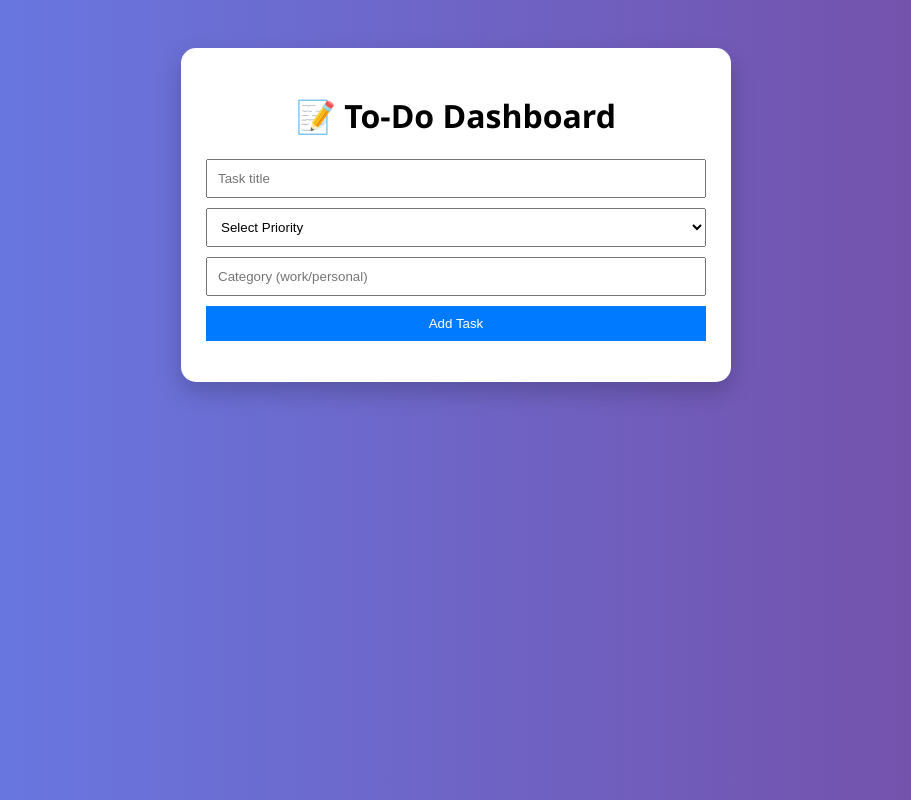
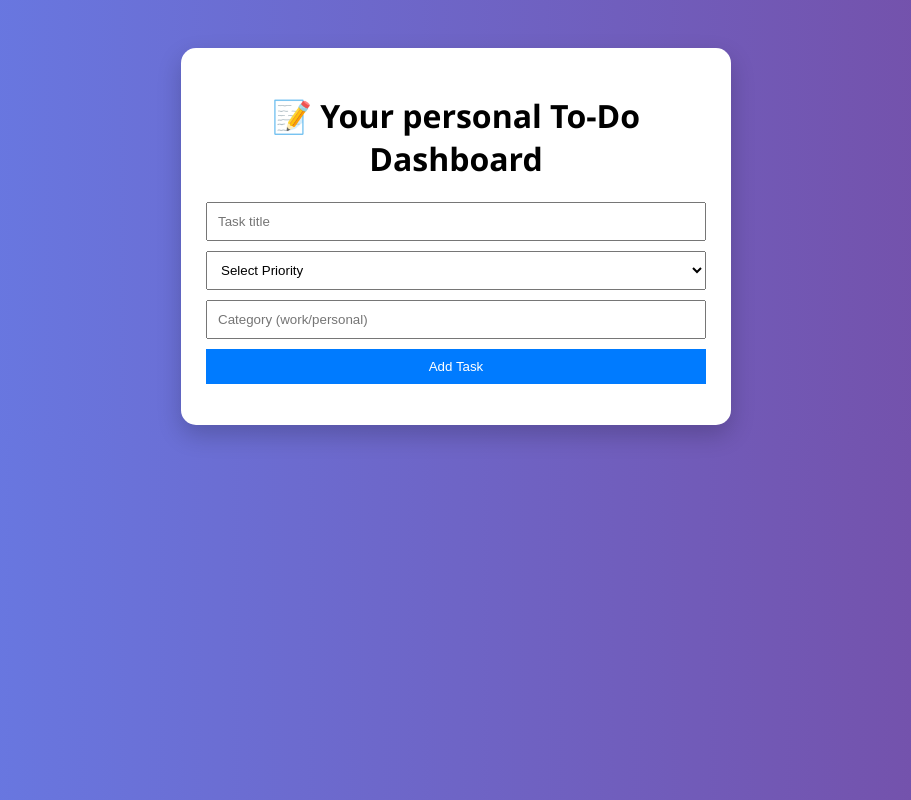
Before and after one commit to sreethanushya/todo_application, a plain HTML site: page frontend/index.html in a window 1280 px wide. Shown: the whole page, without its empty margins (184-1095 px from the left). Drawn offline with Linux system fonts and the light colour scheme; no server answers.

Commit message:
Update header text for To-Do Dashboard

```diff
--- a/frontend/index.html
+++ b/frontend/index.html
@@ -7,7 +7,7 @@
 <body>
 
 <div class="container">
-  <h1>📝 To-Do Dashboard</h1>
+  <h1>📝 Your personal To-Do Dashboard</h1>
 
   <div class="form">
     <input id="taskInput" placeholder="Task title">
```
